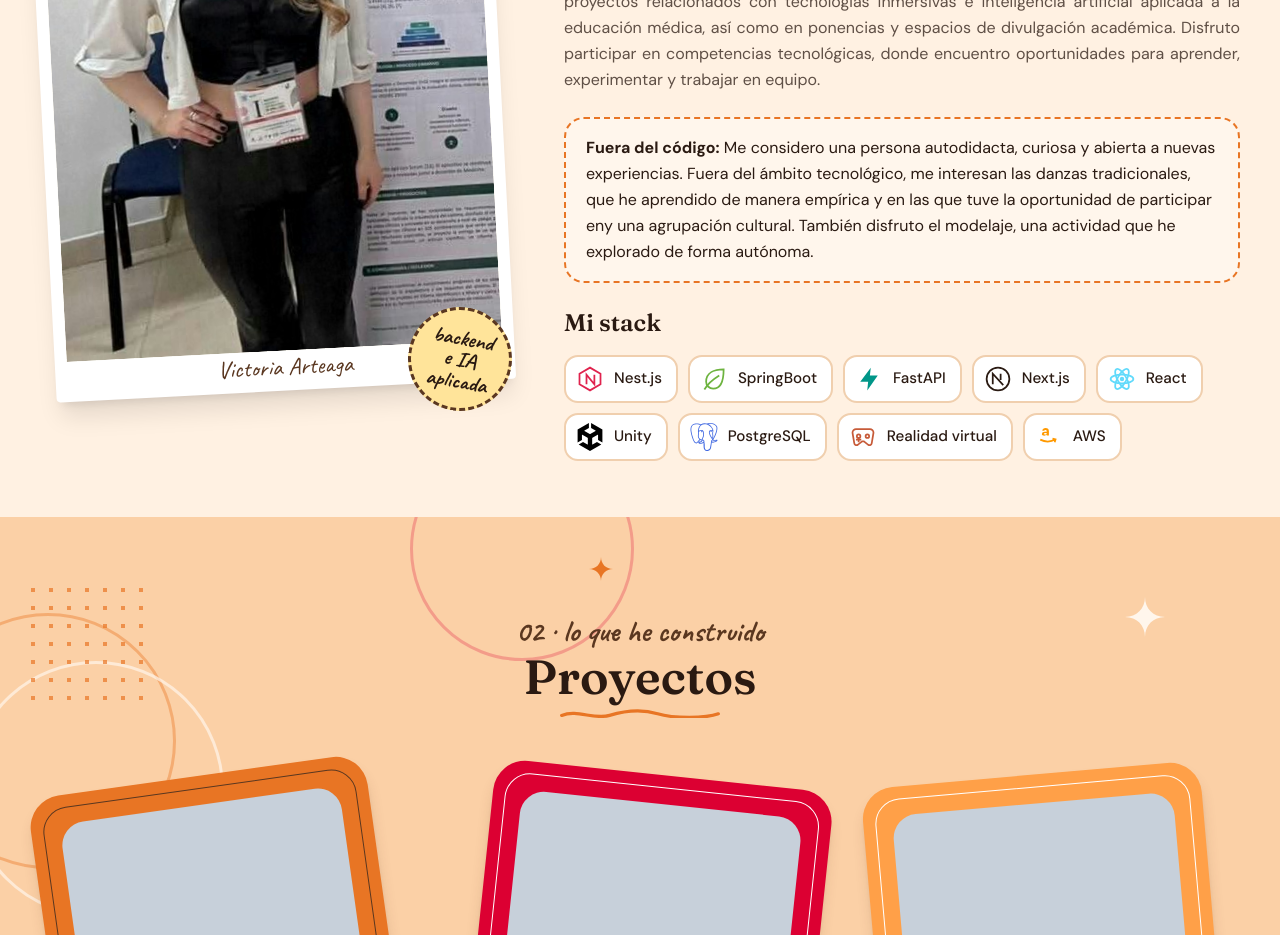
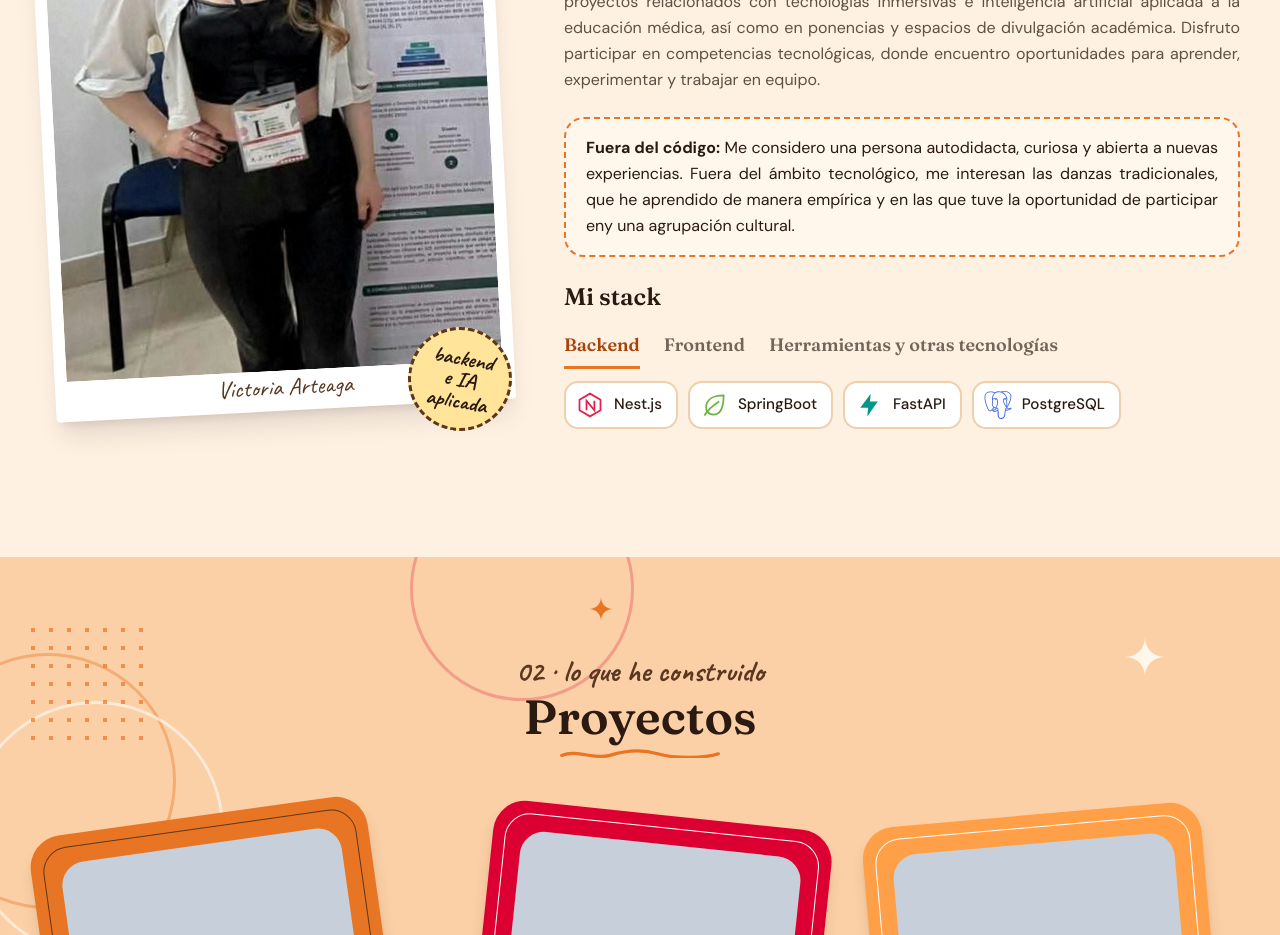
Before and after one commit to VictoriaArteaga/Mi-Portafolio, a Next.js app in the folder portafolio/: page / in a window 1280 px wide. Shown: the part 1340-2275 px from the top of the page. Built offline with nearby package versions, Linux system fonts and the light colour scheme; a web font is replaced by a local one.

Commit message:
Seccionado de mi stack por tipo

```diff
--- a/portafolio/components/About.tsx
+++ b/portafolio/components/About.tsx
@@ -1,12 +1,42 @@
 "use client";
 
+import { useState } from "react";
 import Image from "next/image";
 import { useLang, useT } from "@/lib/prefs";
 import { profileContent } from "@/data/profile";
 import Reveal from "./Reveal";
 const stackIcons = ["nest", "spring", "fastapi", "next", "react", "unity", "postgres", "vr", "aws"] as const;
 
-function StackIcon({ kind }: { kind: (typeof stackIcons)[number] }) {
+type StackKind =
+  | (typeof stackIcons)[number]
+  | "git"
+  | "docker"
+  | "reactnative"
+  | "electron"
+  | "tailwind"
+  | "postman"
+  | "blender"
+  | "vite";
+
+/** Nombres de las tecnologías nuevas (las anteriores salen de lib/copy.ts). */
+const extraNames: Record<string, string> = {
+  git: "Git",
+  docker: "Docker",
+  reactnative: "React Native",
+  electron: "Electron",
+  tailwind: "Tailwind CSS",
+  postman: "Postman",
+  blender: "Blender",
+  vite: "Vite",
+};
+
+const stackGroups: { id: "backend" | "frontend" | "tools"; kinds: StackKind[] }[] = [
+  { id: "backend", kinds: ["nest", "spring", "fastapi", "postgres"] },
+  { id: "frontend", kinds: ["next", "react", "reactnative", "electron"] },
+  { id: "tools", kinds: ["git", "docker", "postman", "blender", "unity", "vr", "aws"] },
+];
+
+function StackIcon({ kind }: { kind: StackKind }) {
   if (kind === "unity" || kind === "postgres") {
     return (
       <Image
@@ -28,6 +58,14 @@ function StackIcon({ kind }: { kind: (typeof stackIcons)[number] }) {
     react: "#61dafb",
     unity: "currentColor",
     postgres: "#4169e1",
+    git: "#f05032",
+    docker: "#2496ed",
+    reactnative: "#61dafb",
+    electron: "#47848f",
+    tailwind: "#38bdf8",
+    postman: "#ff6c37",
+    blender: "#ea7600",
+    vite: "#a855f7",
     vr: "#c75b39",
     aws: "#ff9900",
   };
@@ -69,6 +107,63 @@ function StackIcon({ kind }: { kind: (typeof stackIcons)[number] }) {
           <path d="M8 19h6m-3-3v6" />
         </>
       )}
+      {kind === "git" && (
+        <>
+          <path d="M16 3 29 16 16 29 3 16z" />
+          <circle cx="13" cy="13" r="2" />
+          <circle cx="13" cy="21" r="2" />
+          <circle cx="20" cy="17" r="2" />
+          <path d="M13 15v4M13 13l5 3" />
+        </>
+      )}
+      {kind === "docker" && (
+        <>
+          <rect x="6" y="12" width="4" height="4" />
+          <rect x="11" y="12" width="4" height="4" />
+          <rect x="16" y="12" width="4" height="4" />
+          <rect x="11" y="7" width="4" height="4" />
+          <path d="M3 18h24c1-2 2-3 3-3-1-1-2-1-3-1M3 18c0 5 5 9 12 9 7 0 11-4 12-9" />
+        </>
+      )}
+      {kind === "reactnative" && (
+        <>
+          <ellipse cx="16" cy="16" rx="13" ry="5" transform="rotate(60 16 16)" />
+          <ellipse cx="16" cy="16" rx="13" ry="5" transform="rotate(120 16 16)" />
+          <rect x="12" y="8" width="8" height="16" rx="2" />
+        </>
+      )}
+      {kind === "electron" && (
+        <>
+          <circle cx="16" cy="16" r="2.5" fill={colors.electron} stroke="none" />
+          <ellipse cx="16" cy="16" rx="13" ry="5" transform="rotate(45 16 16)" />
+          <ellipse cx="16" cy="16" rx="13" ry="5" transform="rotate(-45 16 16)" />
+        </>
+      )}
+      {kind === "tailwind" && (
+        <>
+          <path d="M5 11c2-5 7-6 11-3s7 2 11-2c-2 5-7 6-11 3s-7-2-11 2Z" />
+          <path d="M5 21c2-5 7-6 11-3s7 2 11-2c-2 5-7 6-11 3s-7-2-11 2Z" />
+        </>
+      )}
+      {kind === "postman" && (
+        <>
+          <circle cx="16" cy="16" r="12" />
+          <path d="m10 22 9-9m0 0h-5m5 0v5" />
+        </>
+      )}
+      {kind === "blender" && (
+        <>
+          <circle cx="17" cy="18" r="8" />
+          <circle cx="17" cy="18" r="3" />
+          <path d="m4 20 10-8M6 14h9" />
+        </>
+      )}
+      {kind === "vite" && (
+        <>
+          <path d="M3 6l13 22L29 6c-6 1-20 1-26 0Z" />
+          <path d="m17 3-5 12h6l-3 9 9-14h-6z" fill="#fdc700" stroke="none" />
+        </>
+      )}
       {kind === "aws" && (
         <>
           <path d="M8 12.5c0-1.6 1.2-2.6 3.1-2.6h2.3v-.5c0-.9-.6-1.4-1.5-1.4-.8 0-1.3.3-1.5.9H8.3c.3-2 1.7-3.1 3.8-3.1 2.4 0 3.8 1.3 3.8 3.5v5h-2.5l-.1-1.1c-.6.9-1.5 1.3-2.7 1.3-1.7 0-2.8-.8-2.8-2zm5.4-.7v-.3h-1.9c-.8 0-1.2.3-1.2.9s.4.9 1.1.9c1.2 0 2-.6 2-1.5z" fill={colors.aws} stroke="none" />
@@ -82,11 +177,13 @@ function StackIcon({ kind }: { kind: (typeof stackIcons)[number] }) {
 export default function About() {
   const { lang } = useLang();
   const t = useT().about;
+  const [activeGroup, setActiveGroup] = useState<(typeof stackGroups)[number]["id"]>("backend");
+  const current = stackGroups.find((g) => g.id === activeGroup) ?? stackGroups[0];
   const paragraphs = profileContent[lang].about.paragraphs;
   const extra =
     lang === "es"
-      ? { eyebrow: "01 · conóceme", stamp: ["backend", "e IA", "aplicada"], beyond: "Fuera del código:" }
-      : { eyebrow: "01 · get to know me", stamp: ["backend", "& applied", "AI"], beyond: "Beyond the code:" };
+      ? { eyebrow: "01 · conóceme", stamp: ["backend", "e IA", "aplicada"], beyond: "Fuera del código:", groups: { backend: "Backend", frontend: "Frontend", tools: "Herramientas y otras tecnologías" } }
+      : { eyebrow: "01 · get to know me", stamp: ["backend", "& applied", "AI"], beyond: "Beyond the code:", groups: { backend: "Backend", frontend: "Frontend", tools: "Tools & other technologies" } };
   const mainParagraphs = paragraphs.length > 1 ? paragraphs.slice(0, -1) : paragraphs;
   const beyondParagraph = paragraphs.length > 1 ? paragraphs[paragraphs.length - 1] : null;
 
@@ -145,7 +242,7 @@ export default function About() {
 
           {beyondParagraph && (
             <div className="mt-6 flex items-start gap-3.5 rounded-[1.25rem] border-2 border-dashed border-terracota bg-cream px-5 py-4 dark:border-tangerine dark:bg-night">
-              <p className="text-base leading-relaxed text-ink dark:text-moon">
+              <p className="text-left text-base leading-relaxed text-ink dark:text-moon sm:text-justify">
                 <strong>{extra.beyond}</strong> {beyondParagraph}
               </p>
             </div>
@@ -153,16 +250,40 @@ export default function About() {
 
           <div className="mt-6">
             <h3 className="font-serif text-2xl font-semibold">{t.stackTitle}</h3>
-            <ul className="mt-4 flex flex-wrap gap-2.5">
-              {t.stack.map((name, i) => (
-                <li
-                  key={name}
-                  className="inline-flex items-center gap-2.5 rounded-[0.875rem] border-2 border-[#f0cfae] bg-white py-2 pl-2.5 pr-3.5 text-[0.95rem] font-medium text-ink dark:border-dusk dark:bg-bark dark:text-moon"
-                >
-                  <StackIcon kind={stackIcons[i]} />
-                  <span>{name}</span>
-                </li>
-              ))}
+            <div role="group" aria-label={t.stackTitle} className="mt-3 flex flex-wrap gap-x-6 gap-y-1">
+              {stackGroups.map((group) => {
+                const active = group.id === activeGroup;
+                return (
+                  <button
+                    key={group.id}
+                    type="button"
+                    onClick={() => setActiveGroup(group.id)}
+                    aria-pressed={active}
+                    className={`min-h-11 border-b-[3px] font-serif text-lg font-semibold transition-colors focus-visible:outline-2 focus-visible:outline-offset-4 focus-visible:outline-terracota ${
+                      active
+                        ? "border-terracota text-[#a8430a] dark:border-tangerine dark:text-tangerine"
+                        : "border-transparent text-ink/65 hover:text-terracota dark:text-moon/65 dark:hover:text-tangerine"
+                    }`}
+                  >
+                    {extra.groups[group.id]}
+                  </button>
+                );
+              })}
+            </div>
+            <ul aria-live="polite" className="mt-3 flex min-h-[7.5rem] flex-wrap content-start gap-2.5">
+              {current.kinds.map((kind) => {
+                const idx = (stackIcons as readonly string[]).indexOf(kind);
+                const name = idx >= 0 ? t.stack[idx] : extraNames[kind];
+                return (
+                  <li
+                    key={kind}
+                    className="inline-flex items-center gap-2.5 rounded-[0.875rem] border-2 border-[#f0cfae] bg-white py-2 pl-2.5 pr-3.5 text-[0.95rem] font-medium text-ink dark:border-dusk dark:bg-bark dark:text-moon"
+                  >
+                    <StackIcon kind={kind} />
+                    <span>{name}</span>
+                  </li>
+                );
+              })}
             </ul>
           </div>
         </Reveal>
--- a/portafolio/data/profile.ts
+++ b/portafolio/data/profile.ts
@@ -27,7 +27,7 @@ export const profileContent: Record<Lang, ProfileContent> = {
       paragraphs: [
         "Soy estudiante de Ingeniería de Software, con especial interés en el desarrollo backend, la arquitectura de software y la exploración de nuevas tecnologías. Durante mi formación he participado en proyectos que abarcan el desarrollo de API, aplicaciones de software e integración de inteligencia artificial. También me interesa el desarrollo de experiencias con realidad virtual y tecnologías inmersivas.",
         "He orientado parte de mi trayectoria hacia la investigación, participando en semilleros, proyectos relacionados con tecnologías inmersivas e inteligencia artificial aplicada a la educación médica, así como en ponencias y espacios de divulgación académica. Disfruto participar en competencias tecnológicas, donde encuentro oportunidades para aprender, experimentar y trabajar en equipo.",
-        "Me considero una persona autodidacta, curiosa y abierta a nuevas experiencias. Fuera del ámbito tecnológico, me interesan las danzas tradicionales, que he aprendido de manera empírica y en las que tuve la oportunidad de participar eny una agrupación cultural. También disfruto el modelaje, una actividad que he explorado de forma autónoma.",
+        "Me considero una persona autodidacta, curiosa y abierta a nuevas experiencias. Fuera del ámbito tecnológico, me interesan las danzas tradicionales, que he aprendido de manera empírica y en las que tuve la oportunidad de participar eny una agrupación cultural.",
       ],
     },
   },
@@ -45,7 +45,7 @@ export const profileContent: Record<Lang, ProfileContent> = {
       paragraphs: [
         "I'm a Software Engineering student with a special interest in backend development, software architecture, and exploring new technologies. During my studies, I've taken part in projects involving API development, database design, software applications, and artificial intelligence integration. I'm also interested in creating virtual reality and immersive technology experiences.",
         "I've devoted part of my journey to research, participating in research groups, projects involving immersive technologies and artificial intelligence applied to medical education, as well as presentations and academic outreach. I enjoy hackathons and technology competitions, where I find opportunities to learn, experiment, and work as part of a team.",
-        "I consider myself self-taught, curious, and open to new experiences. Outside of technology, I'm interested in traditional dance, which I've learned through practice and had the opportunity to perform as part of a cultural group. I also enjoy modeling, an activity I've explored independently.",
+        "I consider myself self-taught, curious, and open to new experiences. Outside of technology, I'm interested in traditional dance, which I've learned through practice and had the opportunity to perform as part of a cultural group.",
       ],
     },
   },
```
